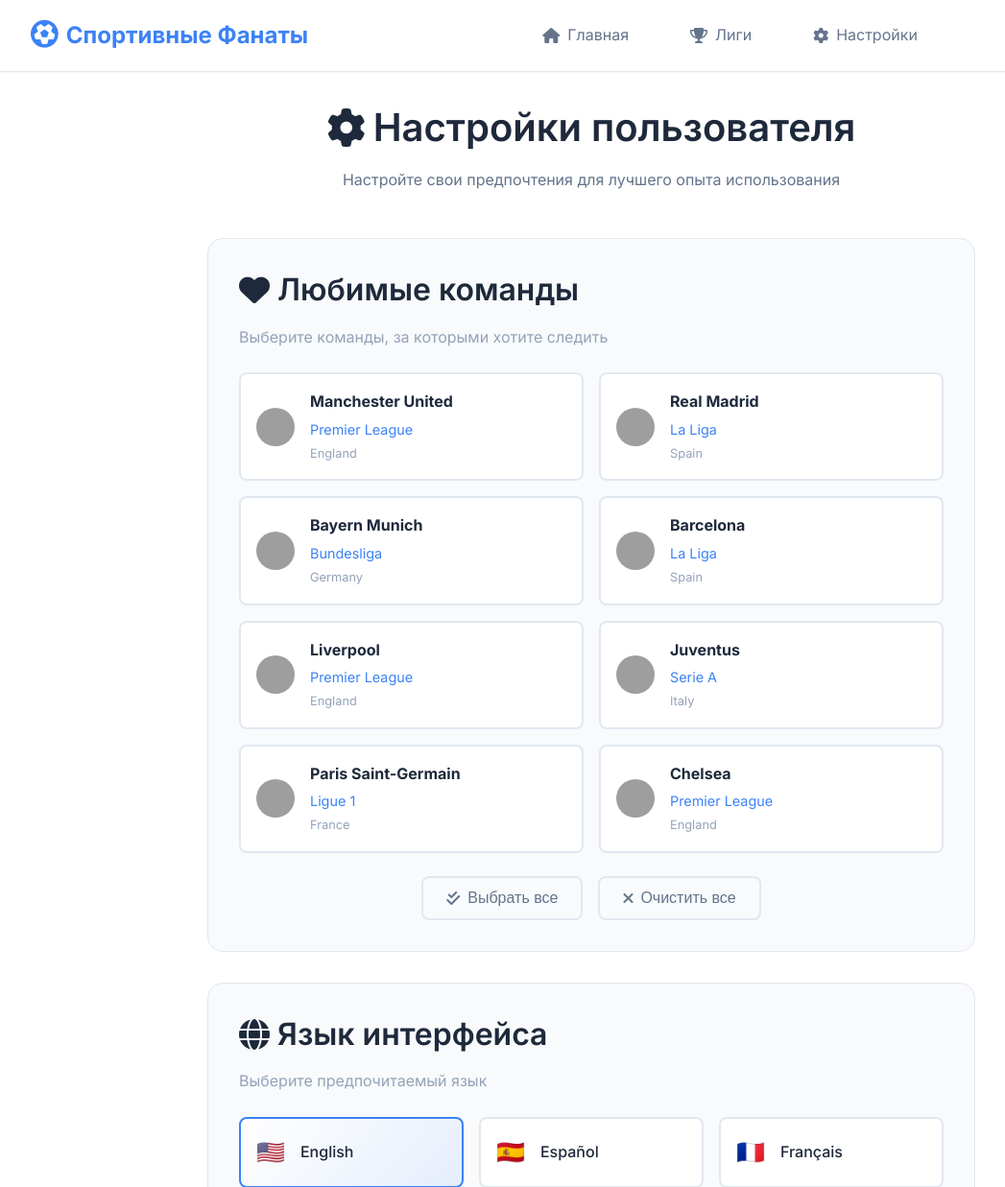
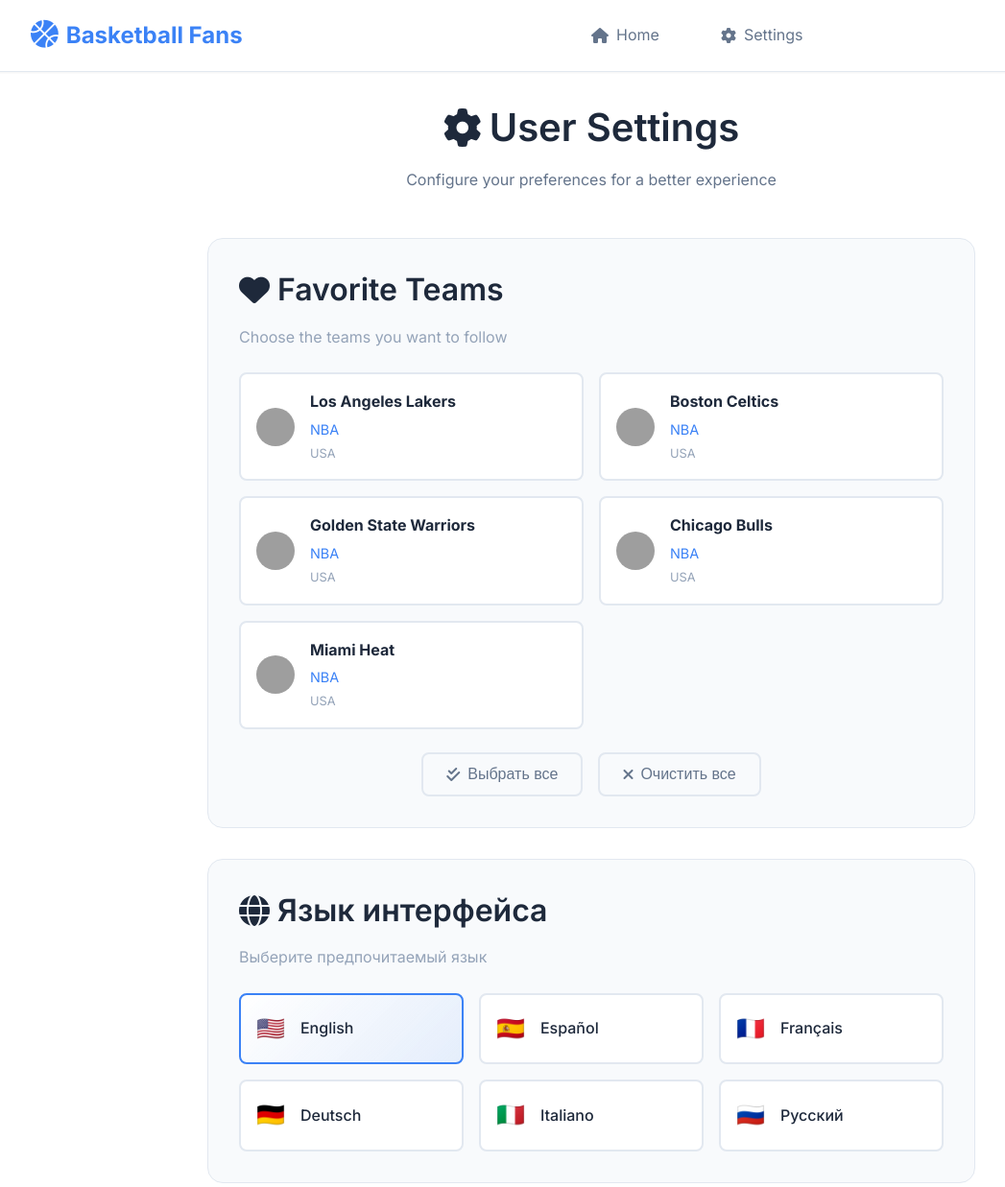
Before and after one commit to oolla25423/I-follow-the-NBA, a Django app: page /preferences/ in a window 1280 px wide. Shown: the top 1237 px of the page at 96% size, without its empty margins (24-1071 px from the left). Run offline with Django 5.2, Linux system fonts and the light colour scheme; grey boxes are pictures that could not be loaded.

Commit message:
Convert from football to basketball theme, remove leagues page, simplify content

```diff
--- a/myapp/models.py
+++ b/myapp/models.py
@@ -1,78 +1,51 @@
 from django.db import models
 
-# Hardcoded team data as requested
+# Hardcoded basketball team data
 TEAMS_DATA = [
     {
         'id': 1,
-        'name': 'Manchester United',
-        'league': 'Premier League',
-        'country': 'England',
-        'logo': 'man_united.png',
-        'founded': 1878,
-        'description': 'One of the most successful clubs in English football history.'
+        'name': 'Los Angeles Lakers',
+        'league': 'NBA',
+        'country': 'USA',
+        'logo': 'lakers.png',
+        'founded': 1947,
+        'description': 'One of the most successful franchises in NBA history.'
     },
     {
         'id': 2,
-        'name': 'Real Madrid',
-        'league': 'La Liga',
-        'country': 'Spain',
-        'logo': 'real_madrid.png',
-        'founded': 1902,
-        'description': 'The most successful club in UEFA Champions League history.'
+        'name': 'Boston Celtics',
+        'league': 'NBA',
+        'country': 'USA',
+        'logo': 'celtics.png',
+        'founded': 1946,
+        'description': 'Historic franchise with the most NBA championships.'
     },
     {
         'id': 3,
-        'name': 'Bayern Munich',
-        'league': 'Bundesliga',
-        'country': 'Germany',
-        'logo': 'bayern_munich.png',
-        'founded': 1900,
-        'description': 'The most successful club in German football.'
+        'name': 'Golden State Warriors',
+        'league': 'NBA',
+        'country': 'USA',
+        'logo': 'warriors.png',
+        'founded': 1946,
+        'description': 'Known for their revolutionary three-point shooting style.'
     },
     {
         'id': 4,
-        'name': 'Barcelona',
-        'league': 'La Liga',
-        'country': 'Spain',
-        'logo': 'barcelona.png',
-        'founded': 1899,
-        'description': 'Famous for their tiki-taka playing style.'
+        'name': 'Chicago Bulls',
+        'league': 'NBA',
+        'country': 'USA',
+        'logo': 'bulls.png',
+        'founded': 1966,
+        'description': 'Famous for the Michael Jordan era and six championships.'
     },
     {
         'id': 5,
-        'name': 'Liverpool',
-        'league': 'Premier League',
-        'country': 'England',
-        'logo': 'liverpool.png',
-        'founded': 1892,
-        'description': 'Famous for their passionate fanbase and "You\'ll Never Walk Alone".'
-    },
-    {
-        'id': 6,
-        'name': 'Juventus',
-        'league': 'Serie A',
-        'country': 'Italy',
-        'logo': 'juventus.png',
-        'founded': 1897,
-        'description': 'The most successful club in Italian football.'
-    },
-    {
-        'id': 7,
-        'name': 'Paris Saint-Germain',
-        'league': 'Ligue 1',
-        'country': 'France',
-        'logo': 'psg.png',
-        'founded': 1970,
-        'description': 'The most successful club in French football in recent years.'
-    },
-    {
-        'id': 8,
-        'name': 'Chelsea',
-        'league': 'Premier League',
-        'country': 'England',
-        'logo': 'chelsea.png',
-        'founded': 1905,
-        'description': 'Based in West London with a rich modern history.'
+        'name': 'Miami Heat',
+        'league': 'NBA',
+        'country': 'USA',
+        'logo': 'heat.png',
+        'founded': 1988,
+        'description': 'Known for their strong team culture and recent success.'
     }
 ]
 
--- a/myapp/urls.py
+++ b/myapp/urls.py
@@ -5,6 +5,5 @@
     path('', views.home, name='home'),
     path('team/<int:team_id>/', views.team_detail, name='team_detail'),
     path('preferences/', views.preferences, name='preferences'),
-    path('leagues/', views.leagues, name='leagues'),
     path('toggle-favorite/', views.toggle_favorite, name='toggle_favorite'),
 ]
--- a/myapp/views.py
+++ b/myapp/views.py
@@ -2,7 +2,7 @@
 from django.http import JsonResponse
 from django.views.decorators.csrf import csrf_exempt
 from .models import (
-    get_all_teams, get_team_by_id, get_leagues,
+    get_all_teams, get_team_by_id,
     LANGUAGE_CHOICES, THEME_CHOICES
 )
 import json
@@ -24,14 +24,12 @@
                 if team:
                     favorite_teams.append(team)
 
-    # Получаем все команды и лиги
+    # Получаем все команды
     all_teams = get_all_teams()
-    leagues = get_leagues()
 
     context = {
         'favorite_teams': favorite_teams,
         'all_teams': all_teams,
-        'leagues': leagues,
         'current_language': language,
         'current_theme': theme,
         'language_choices': LANGUAGE_CHOICES,
@@ -117,7 +115,7 @@
             response = JsonResponse({
                 'success': True,
                 'is_favorite': is_favorite,
-                'message': 'Команда добавлена в избранное' if is_favorite else 'Команда удалена из избранного'
+                'message': 'Team added to favorites' if is_favorite else 'Team removed from favorites'
             })
 
             # Обновляем cookie
@@ -128,18 +126,4 @@
         except Exception as e:
             return JsonResponse({'success': False, 'error': str(e)})
 
-    return JsonResponse({'success': False, 'error': 'Метод не поддерживается'})
-
-def leagues(request):
-    """Страница с лигами"""
-    leagues_list = get_leagues()
-    teams_by_league = {}
-
-    for league in leagues_list:
-        teams_by_league[league] = [team for team in get_all_teams() if team['league'] == league]
-
-    context = {
-        'teams_by_league': teams_by_league,
-    }
-
-    return render(request, 'leagues.html', context)
+    return JsonResponse({'success': False, 'error': 'Method not supported'})
--- a/static/js/main.js
+++ b/static/js/main.js
@@ -204,19 +204,6 @@
     FormHandler.resetSettings();
 };
 
-window.filterTeams = function(league) {
-    TeamFilter.filterByLeague(league);
-
-    const buttons = document.querySelectorAll('.filter-btn');
-    buttons.forEach(btn => {
-        btn.classList.remove('active');
-        if ((league === 'all' && btn.textContent.trim() === 'Все') ||
-            btn.textContent.trim() === league) {
-            btn.classList.add('active');
-        }
-    });
-};
-
 // Инициализация
 document.addEventListener('DOMContentLoaded', function() {
     console.log('🚀 Спортивные Фанаты - Инициализация...');
--- a/templates/base.html
+++ b/templates/base.html
@@ -3,7 +3,7 @@
 <head>
     <meta charset="UTF-8">
     <meta name="viewport" content="width=device-width, initial-scale=1.0">
-    <title>{% block title %}Спортивные Фанаты{% endblock %}</title>
+    <title>{% block title %}Basketball Fans{% endblock %}</title>
 
     {% load static %}
     <link rel="stylesheet" href="{% static 'css/style.css' %}">
@@ -34,24 +34,19 @@
     <nav class="navbar">
         <div class="nav-container">
             <div class="nav-brand">
-                <i class="fas fa-futbol"></i>
-                <span>Спортивные Фанаты</span>
+                <i class="fas fa-basketball-ball"></i>
+                <span>Basketball Fans</span>
             </div>
 
             <ul class="nav-menu">
                 <li class="nav-item">
                     <a href="{% url 'home' %}" class="nav-link">
-                        <i class="fas fa-home"></i> Главная
-                    </a>
-                </li>
-                <li class="nav-item">
-                    <a href="{% url 'leagues' %}" class="nav-link">
-                        <i class="fas fa-trophy"></i> Лиги
+                        <i class="fas fa-home"></i> Home
                     </a>
                 </li>
                 <li class="nav-item">
                     <a href="{% url 'preferences' %}" class="nav-link">
-                        <i class="fas fa-cog"></i> Настройки
+                        <i class="fas fa-cog"></i> Settings
                     </a>
                 </li>
             </ul>
@@ -80,7 +75,7 @@
 
     <footer class="footer">
         <div class="footer-content">
-            <p>&copy; 2025 Спортивные Фанаты. Все права защищены.</p>
+            <p>&copy; 2025 Basketball Fans. All rights reserved.</p>
             <div class="footer-links">
                 <a href="#"><i class="fab fa-facebook"></i></a>
                 <a href="#"><i class="fab fa-twitter"></i></a>
--- a/templates/preferences.html
+++ b/templates/preferences.html
@@ -1,13 +1,13 @@
 {% extends 'base.html' %}
 {% load static %}
 
-{% block title %}Настройки - Спортивные Фанаты{% endblock %}
+{% block title %}Settings - Basketball Fans{% endblock %}
 
 {% block content %}
 <div class="container">
     <div class="preferences-header">
-        <h1><i class="fas fa-cog"></i> Настройки пользователя</h1>
-        <p>Настройте свои предпочтения для лучшего опыта использования</p>
+        <h1><i class="fas fa-cog"></i> User Settings</h1>
+        <p>Configure your preferences for a better experience</p>
     </div>
 
     <form method="post" class="preferences-form">
@@ -15,8 +15,8 @@
 
         <!-- Секция выбора любимых команд -->
         <div class="form-section">
-            <h2><i class="fas fa-heart"></i> Любимые команды</h2>
-            <p class="section-description">Выберите команды, за которыми хотите следить</p>
+            <h2><i class="fas fa-heart"></i> Favorite Teams</h2>
+            <p class="section-description">Choose the teams you want to follow</p>
 
             <div class="teams-selection">
                 {% for team in all_teams %}
```
Also changed, not shown: templates/home.html (+16 -59 lines), templates/leagues.html (deleted, +0 -288 lines), templates/team_detail.html (+8 -12 lines), README.md.
